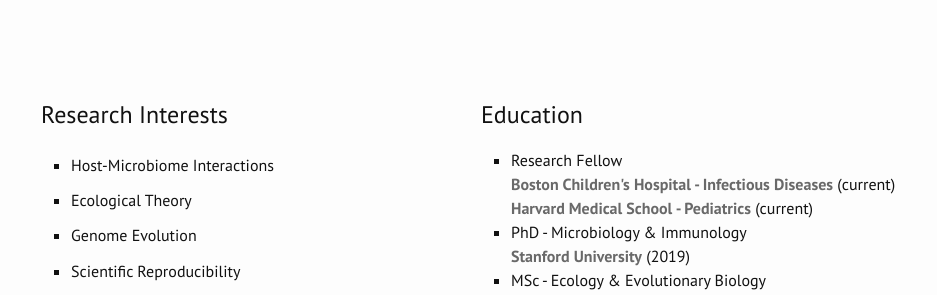
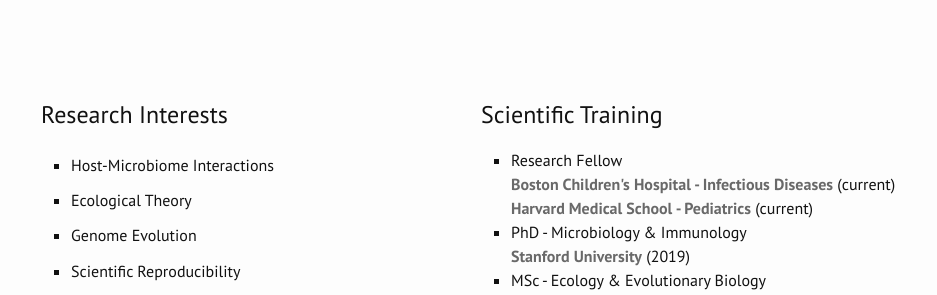
Before and after one commit to DanielSprockett/danielsprockett.github.io, a Jekyll site: the page built from index.html, in a window 1280 px wide. Shown: the part 566-861 px from the top of the page, without its empty margins (169-1106 px from the left). Built offline with Jekyll 4.4.1, drawn with Linux system fonts in a browser that asks for light colours; nearby versions of some CDN libraries; the list of posts is cut into pages by our own code.

Commit message:
Update index.html

```diff
--- a/index.html
+++ b/index.html
@@ -55,7 +55,7 @@
 
   </div>
   <div class="column">
-    <h2>Education</h2>
+    <h2>Scientific Training</h2>
     <p>
       <ul style="list-style-type:square;">
         <li>
```
